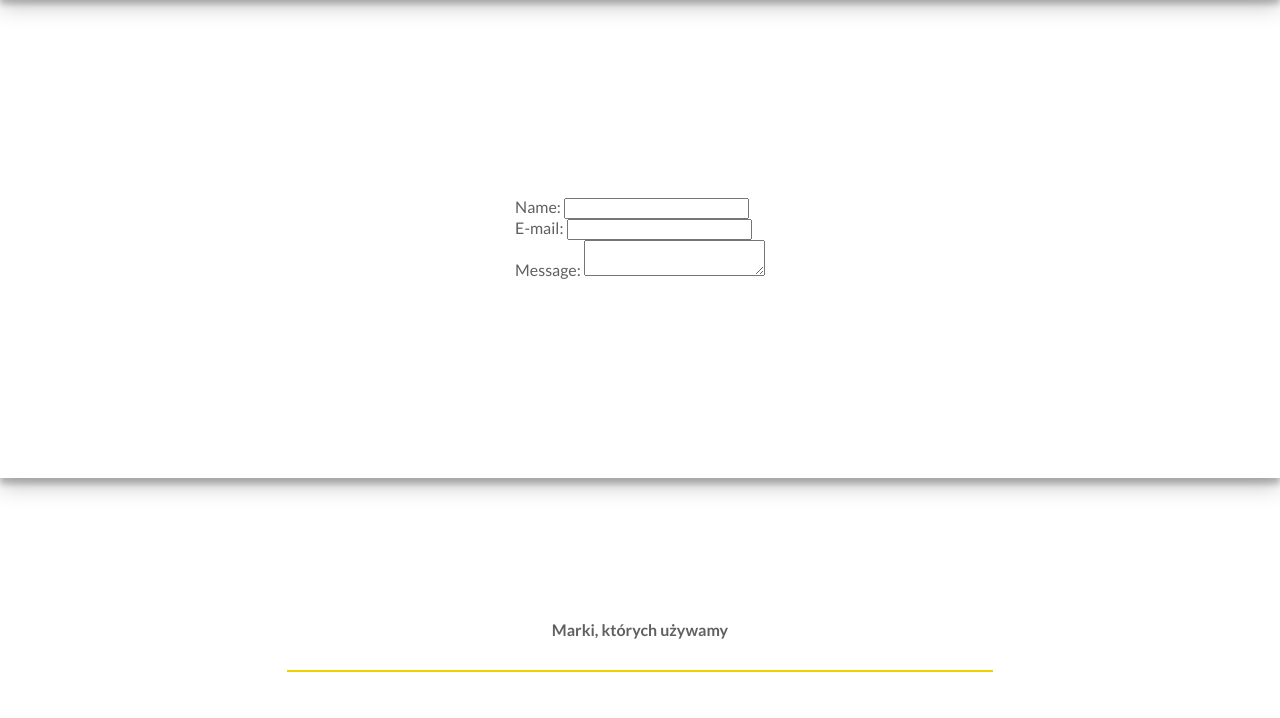
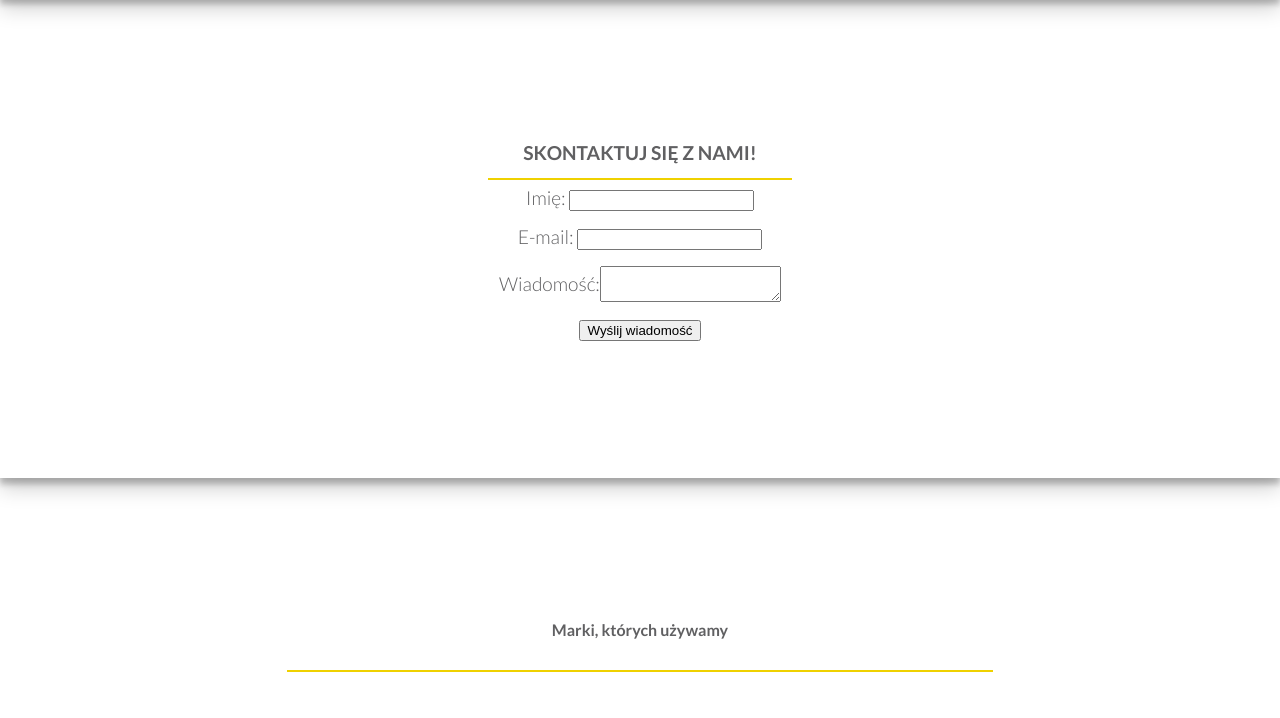
Before and after one commit to wvsocki/BeautyComplex-page, a plain HTML site: page index.html in a window 1280 px wide. Shown: the part 4582-5300 px from the top of the page. Drawn offline with Linux system fonts and the light colour scheme; some packages are replaced by stand-ins of ours.

Commit message:
Update index.html

```diff
--- a/index.html
+++ b/index.html
@@ -143,20 +143,24 @@
 </div>
 
 <div class="form shadow">
-<form action="/my-handling-form-page" method="post">
- <ul>
-  <li>
-    <label for="name">Name:</label>
+<form class="form-box"action="/my-handling-form-page" method="post">
+ <ul class="form-list">
+    <p class= "form-header">SKONTAKTUJ SIĘ Z NAMI!</p>
+  <li class="form-list-name form-li">
+    <label for="name">Imię:</label>
     <input type="text" id="name" name="user_name">
   </li>
-  <li>
+  <li class="form-list-email form-li">
     <label for="mail">E-mail:</label>
     <input type="email" id="mail" name="user_email">
   </li>
-  <li>
-    <label for="msg">Message:</label>
+  <li class="form-list-message form-li">
+    <label for="msg">Wiadomość:</label>
     <textarea id="msg" name="user_message"></textarea>
   </li>
+  <li class="form-list-button form-li">
+	<button type="submit">Wyślij wiadomość</button>
+    </li>
  </ul>
 </form>
 </div>
@@ -187,7 +191,7 @@
 </div>
 <div class="footer">
     <div class="container">
-        <h2 class="footer-brand">Copyright © 2018 kosmetykagdynia.com</h2>
+        <h2 class="footer-brand">Copyright © 2021 kosmetykagdynia.com</h2>
         <h2 class="footer-credits">DESIGNED BY WVSOCKI</h2>
     </div>
 </div>
```
